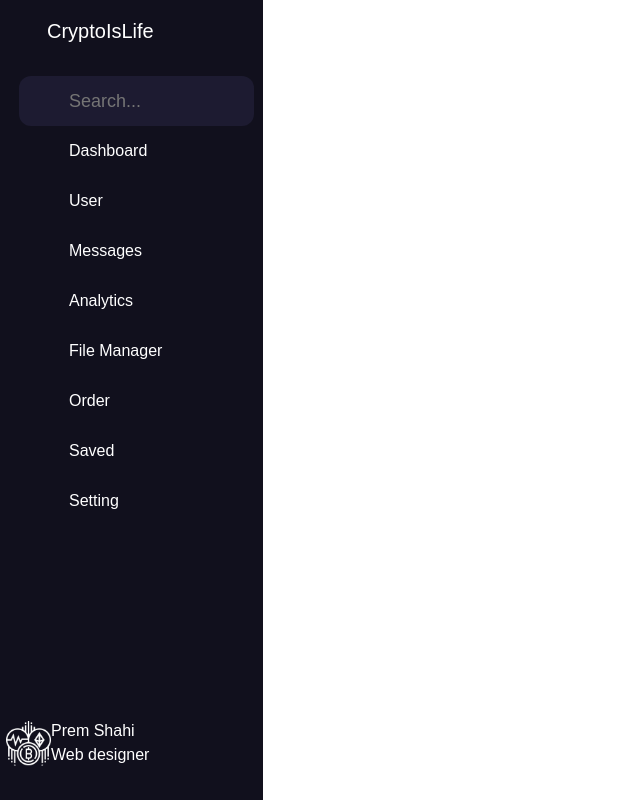
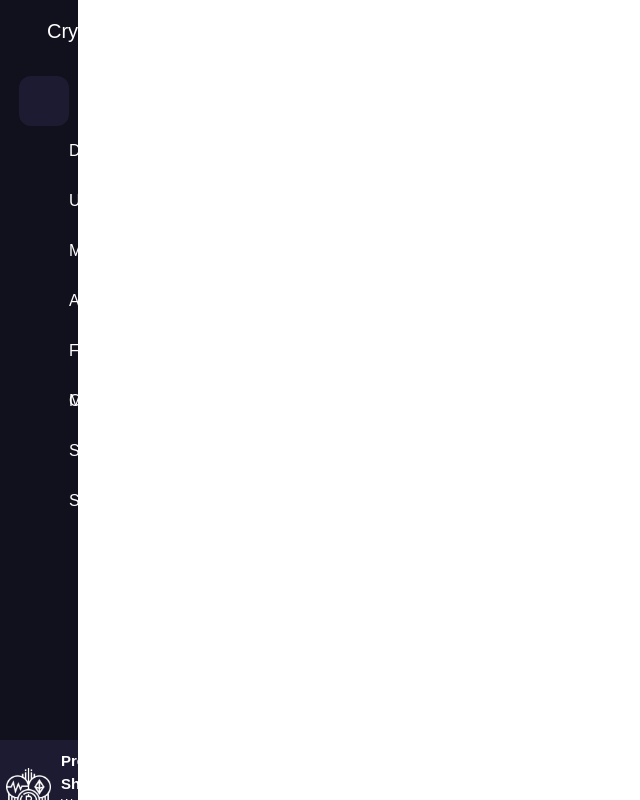
Before and after one commit to eloso85/crypto_dash, a React (Create React App) app in the folder client/: page / in a window 1280 px wide. Shown: the whole page, without its empty margins (0-640 px from the left). Built offline with nearby package versions, Linux system fonts and the light colour scheme; some icons are missing.

Commit message:
added nav toggle

```diff
--- a/client/src/App.css
+++ b/client/src/App.css
@@ -17,9 +17,14 @@ body{
     top: 0;
     left: 0;
     height: 100%;
-    width: 263px;
+    width: 78px;
     background-color: #11101d;
     padding: 6px 14px;
+    transition: all 0.5 ease;
+}
+
+.sidebar.active{
+    width:263px;
 }
 
 .sidebar .logo_content .logo{
@@ -62,6 +67,29 @@ body{
     width: 100%;
     margin: 0 5px;
     line-height: 50px;
+}
+
+.sidebar ul li .tooltip{
+    position: absolute;
+    left: 122px;
+    top: 0;
+    transform: translateY(-50%);
+    border-radius: 6px;
+    line-height: 35px;
+    text-align: center;
+    height: 35px;
+    width: 122px;
+    background: #fff;
+    box-shadow: 0 5px 10px rgba(0,0,0,0.2);
+    transition: 0s;
+    opacity: 0;
+    pointer-events: none;
+}
+
+.sidebar ul li:hover .tooltip{
+    transition: all 0.5s ease;
+    opacity: 1;
+    top: 50%;
 }
 
 .sidebar ul li a{
@@ -117,6 +145,7 @@ body{
     color:#fff;
     bottom: 0;
     left: 0;
+    width: 100%;
 
 }
 
@@ -124,6 +153,7 @@ body{
     position: relative;
     padding:10px 6px;
     height: 60px;
+    background: #1d1b31;
 }
 
 .profile_content .profile .profile_details{
@@ -137,3 +167,27 @@ body{
     object-fit: cover;
     border-radius: 12px;
 }
+
+.profile .profile_details .name_job{
+    margin-left: 10px;
+}
+
+.profile .profile_details .name{
+    font-size: 15px;
+    font-weight:600;
+}
+
+.profile .profile_details .job{
+    font-size: 12px;
+}
+
+.profile #log_out{
+    position: absolute;
+    left: 88%;
+    bottom: 5px;
+    transform: translateX(-50%);
+    min-height: 50px;
+    line-height: 50px;
+    font-size: 20px;
+    border-radius: 12px;
+}
--- a/client/src/components/Navbar.jsx
+++ b/client/src/components/Navbar.jsx
@@ -1,4 +1,4 @@
-import React from 'react'
+import React, {useState} from 'react'
 // import ListGroup from 'react-bootstrap/ListGroup'
 import Badge from 'react-bootstrap/Badge'
 import 'boxicons'
@@ -8,16 +8,21 @@ import Nav from 'react-bootstrap/Nav'
 import icon from '../images/cryptocurrency.png'
 
 const Navbar = () => {
+    const [isActive, setActive] = useState("false")
+
+    const handleToggle =()=>{
+        setActive(!isActive);
+    }
     return (
         <>
             <Nav >
-                <div className="sidebar">
+                <div className={isActive ? "sidebar" : "sidebar active"}>
                     <div className="logo_content">
                         <div className="logo">
-                        <box-icon color="white" type='logo' name='c-plus-plus' size="28px"></box-icon>
-                        <div className="logo_name">CryptoIsLife</div>
+                            <box-icon color="white" type='logo' name='c-plus-plus' size="28px"></box-icon>
+                            <div className="logo_name">CryptoIsLife</div>
                         </div>
-                        <box-icon color="white" name='menu' id="btn" ></box-icon>
+                        <box-icon color="white" name='menu' id="btn" onClick={handleToggle} ></box-icon>
                     </div>
                     <ul className="nav-list list-unstyled">
                         <li className="search">
@@ -71,31 +76,32 @@ const Navbar = () => {
                         <li>
                             <Link to="/">
                                 <box-icon color="white" name='heart' ></box-icon>
-                                <span class="links_name">Saved</span>
+                                <span className="links_name">Saved</span>
                             </Link>
-                            <span class="tooltip">Saved</span>
+                            <span className="tooltip">Saved</span>
                         </li>
                         <li>
                             <Link to="/">
                                 <box-icon color="white" name='cog' ></box-icon>
-                                <span class="links_name">Setting</span>
+                                <span className="links_name">Setting</span>
                             </Link>
-                            <span class="tooltip">Setting</span>
+                            <span className="tooltip">Setting</span>
                         </li>
 
                     </ul>
-                    <div class="profile_content">
-                            <div className="profile">
-                            <div class="profile_details">
-                                <img src={icon} alt="profileImg"/>
-                                <div class ="name_job">
-                                <div class ="name">Prem Shahi</div>
-                                <div class ="job">Web designer</div>
-                                </div>
+                    <div className="profile_content">
+                        <div className="profile">
+                            <div className="profile_details">
+                                <img src={icon} alt="profileImg" />
+                                <div className="name_job">
+                                    <div className="name">Prem Shahi</div>
+                                    <div className="job">Web designer</div>
                                 </div>
                             </div>
-                            <box-icon color="white" name='log-out' id="logout"></box-icon>
+                            <box-icon id="log_out" color="white" name='log-out' ></box-icon>
                         </div>
+
+                    </div>
                 </div>
             </Nav>
         </>
```
